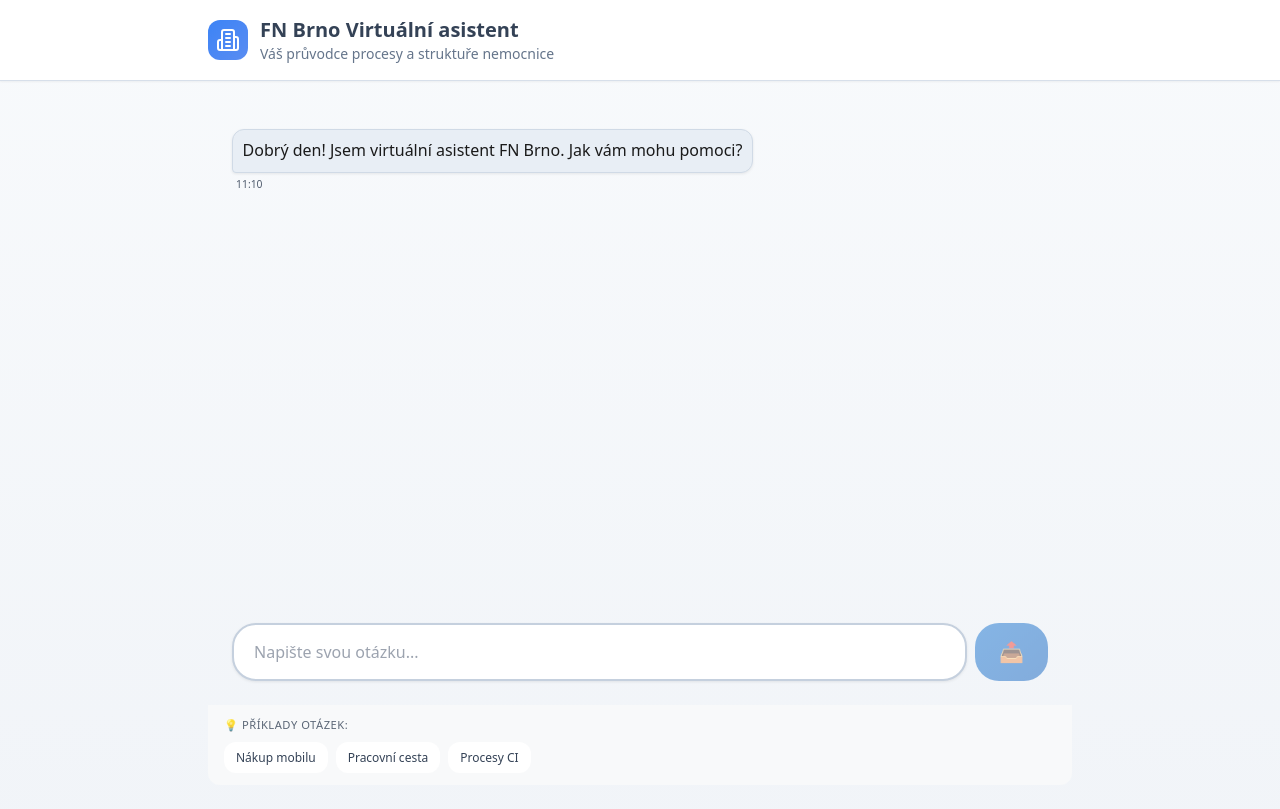
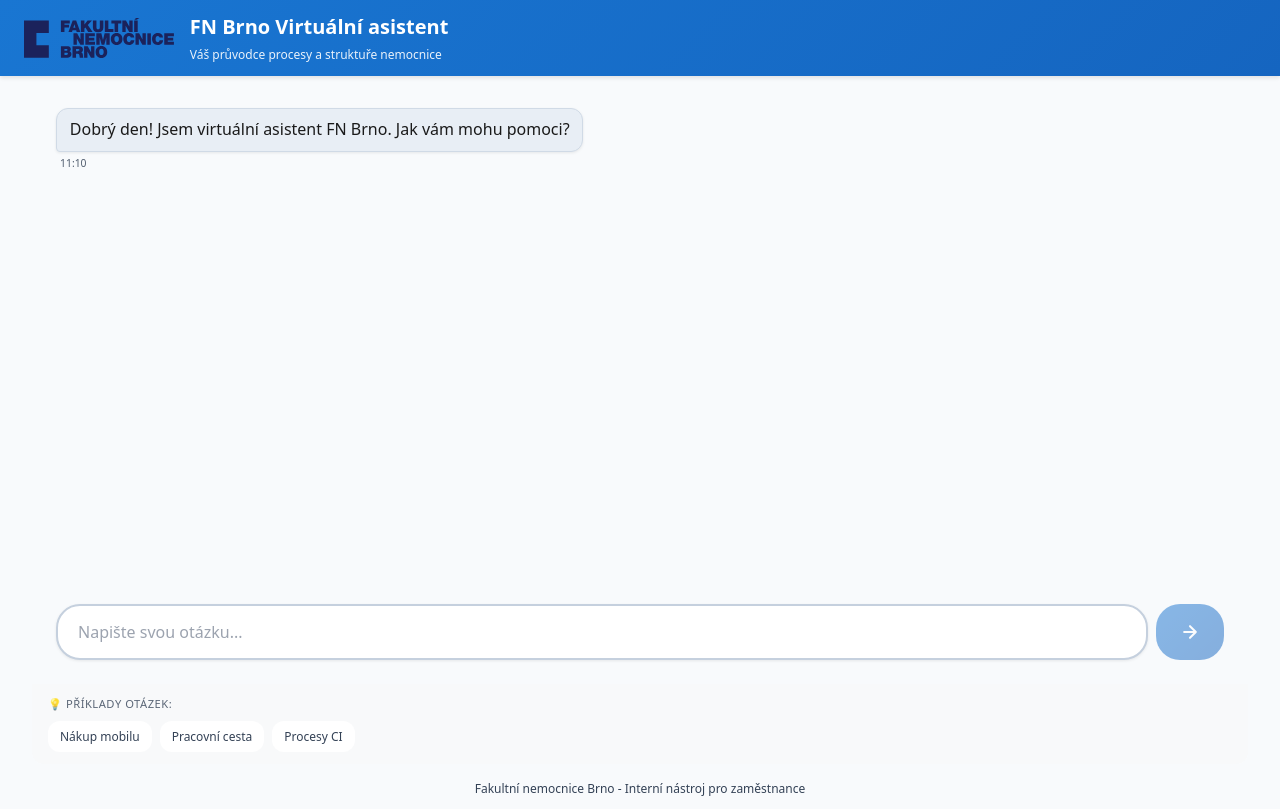
Before and after one commit to ElNiborus/HackJakBrno25, a React (Vite) app in the folder frontend/: page / in a window 1280 px wide. Built offline with nearby package versions, Linux system fonts and the light colour scheme.

Commit message:
Logo added

```diff
--- a/frontend/src/App.jsx
+++ b/frontend/src/App.jsx
@@ -1,29 +1,27 @@
 import ChatInterface from './components/ChatInterface'
 import './App.css'
-import { Building2 } from 'lucide-react'
+import logo from '../Resources/logo_nemocnice.svg'
 
 function App() {
   return (
-    <div className="min-h-screen bg-gradient-background flex flex-col">
-      {/* Header */}
-      <header className="bg-card border-b border-border shadow-sm sticky top-0 z-10">
-        <div className="container max-w-4xl mx-auto px-4 py-4">
-          <div className="flex items-center gap-3">
-            <div className="h-10 w-10 rounded-lg bg-gradient-primary flex items-center justify-center">
-              <Building2 className="h-6 w-6 text-white" />
-            </div>
+    <div className="App">
+      <header className="app-header">
+        <div className="header-content">
+          <div style={{ display: 'flex', alignItems: 'center', gap: '1rem' }}>
+            <img src={logo} alt="FN Brno Logo" style={{ height: '2.5rem' }} />
             <div>
-              <h1 className="text-xl font-semibold text-foreground">FN Brno Virtuální asistent</h1>
-              <p className="text-sm text-muted-foreground">Váš průvodce procesy a struktuře nemocnice</p>
+              <h1>FN Brno Virtuální asistent</h1>
+              <p className="subtitle">Váš průvodce procesy a struktuře nemocnice</p>
             </div>
           </div>
         </div>
       </header>
-
-      {/* Chat Area */}
-      <main className="flex-1 container max-w-4xl mx-auto px-4 py-6 flex flex-col">
+      <main className="app-main">
         <ChatInterface />
       </main>
+      <footer className="app-footer">
+        <p>Fakultní nemocnice Brno - Interní nástroj pro zaměstnance</p>
+      </footer>
     </div>
   )
 }
--- a/frontend/src/components/ChatInterface.css
+++ b/frontend/src/components/ChatInterface.css
@@ -50,7 +50,7 @@
 
 .message-content {
   max-width: 70%;
-  padding: 0.5rem 0.6rem;
+  padding: 0.5rem 0.8rem;
   border-radius: 12px;
   position: relative;
 }
@@ -250,8 +250,9 @@
 }
 
 .chat-input:focus {
-  border-color: #1976d2;
-  box-shadow: 0 0 0 3px rgba(25, 118, 210, 0.15), 0 1px 3px rgba(0, 0, 0, 0.08);
+  border-color: #13456d;
+  box-shadow: 0 0 0 3px rgba(0, 0, 0, 0.1), 0 1px 3px rgba(0, 0, 0, 0.08);
+  outline: none !important;
 }
 
 .chat-input:disabled {
--- a/frontend/src/components/ChatInterface.jsx
+++ b/frontend/src/components/ChatInterface.jsx
@@ -177,7 +177,13 @@
             disabled={isLoading || !inputValue.trim()}
             className="send-button"
           >
-            {isLoading ? '⏳' : '📤'}
+            {isLoading ? (
+              '⏳'
+            ) : (
+              <svg width="20" height="20" viewBox="0 0 24 24" fill="none" xmlns="http://www.w3.org/2000/svg">
+                <path d="M5 12H19M19 12L12 5M19 12L12 19" stroke="white" strokeWidth="2.5" strokeLinecap="round" strokeLinejoin="round"/>
+              </svg>
+            )}
           </button>
         </form>
 
```
Also changed, not shown: frontend/Resources/logo_nemocnice.svg (added).
